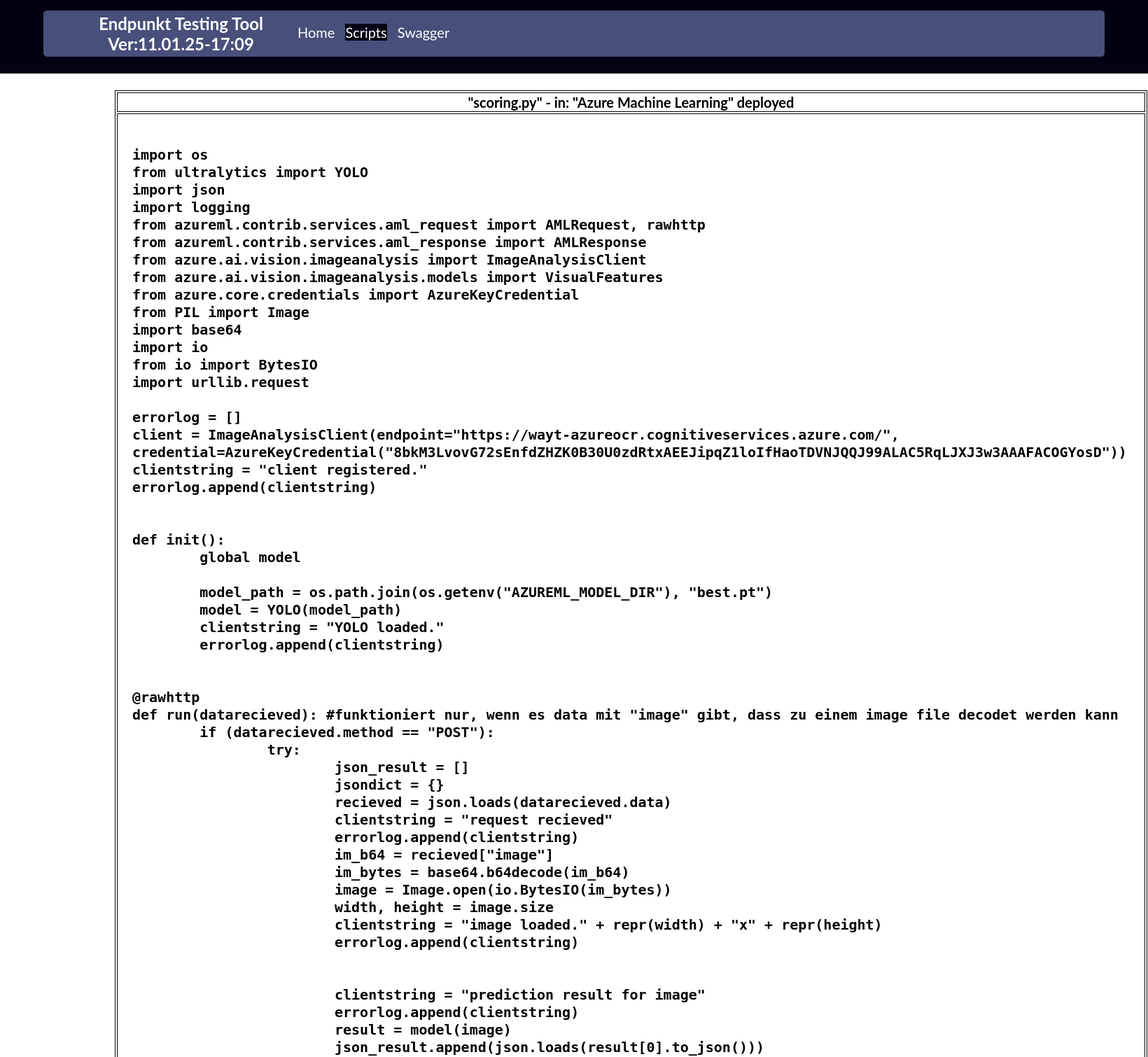
After one commit to Ekardzal/Beans-Deployment-Team, a Flask app: template Elias/Test_Share_AML-Endpoint-Testing-Tool/templates/test_show_scripts - Kopie.html in a window 1640 px wide. The commit adds this page. Shown: the top 1510 px of the page at 70% size. Run offline with Flask 3, Linux system fonts and the light colour scheme; the template is opened without the code that fills it, so the values that code supplies are empty.

Commit message:
Update - ETT

```diff
--- a/Elias/Test_Share_AML-Endpoint-Testing-Tool/requirements.txt
+++ b/Elias/Test_Share_AML-Endpoint-Testing-Tool/requirements.txt
@@ -1,3 +1,2 @@
 Flask==3.0.3
 pillow==11.1.0
-flask-swagger-ui==4.11.1
--- /dev/null
+++ b/Elias/Test_Share_AML-Endpoint-Testing-Tool/templates/test_show_scripts - Kopie.html
@@ -0,0 +1,163 @@
+<!DOCTYPE html>
+<html lang="de">
+<head>
+    <meta charset="UTF-8">
+    <meta name="viewport" content="width=device-width, initial-scale=1.0">
+    <title>Analyseergebnisse</title>
+	<style>
+		html {background-color:#white;}
+		body {font-family: 'Lato', sans-serif; overflow-x: hidden; width: 100vw; height: 100%; text-align: center; font-size: 10px; margin: 0px; padding: 0px;}
+		h1, h2, h3 {margin-left:10px; margin-right:10px;}
+		table {border:solid black 1px;}
+		th {border:solid black 1px; font-size:20px;}
+		td {border:solid black 1px;}
+		ul { width:90%; list-style-type:none; margin:0; overflow: hidden; background-color:#474F7A; top:0; margin-left:auto; margin-right:auto; border-radius:5px; }
+		li { float:left; font-family:'Trebuchet MS'; margin-left:15px; margin-top:7px; margin-bottom:7px;}
+		li a { color:white; text-align:center; text-decoration:none; font-size:20px; }
+		pre {text-align: left; margin-left: 20px; font-family: 'Courier New', monospace;}
+
+		.content {width:80%; height:auto; min-height:100vh; margin-left:auto; margin-right:auto;}
+		.image-preview {width:97%;min-width:97%;max-width:97%;height:50vh;min-height:50vh;max-height:50vh;margin-left:auto;margin-right:auto;object-fit:cover;padding:5px;}
+		.image-preview img {width:auto;height:auto;min-width:20vw;max-width:100%;max-height:100%;margin-right:auto;margin-left:auto;}
+
+		#JSON_response {height:100%; min-height:70vh; max-height:70vh; overflow-y:auto; padding:10px;}
+		#JSON_response li { display: flex; justify-content: left; align-items: left; height: 30px; margin: 2px 0; font-size:16px}
+
+		.banner {background-color:#010112; width:100vw; padding-top:3px; margin-left: auto; margin-right: auto;}
+		.fontlogo {font-weight:bold; font-size:24px; color:white; margin:4px; left:2%; float:left;}
+		.boxinvi {display: block; padding: 5px; border-radius:5px;}
+		.active {background-color: #010112;}
+		.rounded-button {padding: 10px 20px; font-size: 16px; color: #ffffff; background-color: rgba(0, 123, 255, 0.7); border: none; border-radius: 25px; cursor: pointer; box-shadow: 0px 4px 6px rgba(0, 0, 0, 0.1); transition: all 0.3s ease; margin-left:10px; margin-right:10px; }
+		.dropdown-content {display: none; position: absolute; background-color: #323244; box-shadow: 0px 8px 16px 0px rgba(0,0,0,0.2); z-index: 1; text-align:left; }
+		.dropdown-content li a {color: white; padding: 12px 16px; text-decoration: none; display: block;}
+		.dropdown-content a:hover {background-color: #010112;}
+		.dropdown:hover .dropdown-content {display: block;}
+		.dropdown:hover .dropbtn {background-color:#010112;}
+
+
+	</style>
+</head>
+<body>
+	<!--Banner MIDDLE-->
+	<div class="banner"><br>
+		<!--<hr width="100%" class="b1"></hr><br>-->
+		<!--LINKS TO ALL SITES-->
+		<ul>
+			<li><p></li>
+			<li><p>&nbsp;&nbsp;</li>
+			<a href="index.html"><p class="fontlogo">Endpunkt Testing Tool<br>Ver:11.01.25-17:09</p><br></a>
+			<li><p></li>
+			<li><p></li>
+			<li><a href="{{ url_for('index') }}">Home</a><!--ACTIVE--></li>
+			<div class="dropdown">
+				<li class="dropbtn">
+					<a class="white active" href="{{ url_for('show_scripts') }}">Scripts</a>
+					<div id="myDropdown" class="dropdown-content">
+						<div class="boxinvi">
+							<a class="white active" href="{{ url_for('show_scripts') }}">scoring.py</a><br>
+						</div>
+					</div>
+				</li>
+			</div>
+			<li><a href="/swagger" target="_blank">Swagger</a></li>
+		</ul>
+		<!--END LINKS TO ALL SITES-->
+		<br><br>
+	</div>
+	<div class="content">
+		<br><br>
+		<table>
+			<tr>
+				<th>
+					"scoring.py" - in: "Azure Machine Learning" deployed
+				</th>
+			</tr>
+			<tr>
+				<th>
+					<pre>
+						<code>
+import os
+from ultralytics import YOLO
+import json
+import logging
+from azureml.contrib.services.aml_request import AMLRequest, rawhttp
+from azureml.contrib.services.aml_response import AMLResponse
+from azure.ai.vision.imageanalysis import ImageAnalysisClient
+from azure.ai.vision.imageanalysis.models import VisualFeatures
+from azure.core.credentials import AzureKeyCredential
+from PIL import Image
+import base64
+import io
+from io import BytesIO
+import urllib.request
+
+errorlog = []
+client = ImageAnalysisClient(endpoint="https://wayt-azureocr.cognitiveservices.azure.com/",
+credential=AzureKeyCredential("8bkM3LvovG72sEnfdZHZK0B30U0zdRtxAEEJipqZ1loIfHaoTDVNJQQJ99ALAC5RqLJXJ3w3AAAFACOGYosD"))
+clientstring = "client registered."
+errorlog.append(clientstring)
+
+
+def init():
+	global model
+
+	model_path = os.path.join(os.getenv("AZUREML_MODEL_DIR"), "best.pt")
+	model = YOLO(model_path)
+	clientstring = "YOLO loaded."
+	errorlog.append(clientstring)
+
+
+@rawhttp
+def run(datarecieved): #funktioniert nur, wenn es data mit "image" gibt, dass zu einem image file decodet werden kann
+	if (datarecieved.method == "POST"):
+		try:
+			json_result = []
+			jsondict = {}
+			recieved = json.loads(datarecieved.data)
+			clientstring = "request recieved"
+			errorlog.append(clientstring)
+			im_b64 = recieved["image"]
+			im_bytes = base64.b64decode(im_b64)
+			image = Image.open(io.BytesIO(im_bytes))
+			width, height = image.size
+			clientstring = "image loaded." + repr(width) + "x" + repr(height)
+			errorlog.append(clientstring)
+
+
+			clientstring = "prediction result for image"
+			errorlog.append(clientstring)
+			result = model(image)
+			json_result.append(json.loads(result[0].to_json()))
+			clientstring = "dumping results."
+			errorlog.append(clientstring)
+			boxing = result[0].boxes.xyxy
+			for box in boxing:
+				clientstring = "finding text..."
+				errorlog.append(clientstring)
+				byted = BytesIO()
+				cropped = image.crop(box.tolist())
+				cropped.save(byted, recieved["ext"])
+				imagebytes = byted.getvalue()
+				OCRresult = client.analyze(image_data=imagebytes, visual_features=[VisualFeatures.READ])
+				json_result.append(OCRresult.as_dict())
+				#json.dump(OCRresult.as_dict(), json_result)
+				clientstring = "dumping text in json"
+				errorlog.append(clientstring)
+
+			jsondict = {"predictions:":json_result}
+			package = str.encode(json.dumps(jsondict))
+			return AMLResponse(package, 200)
+		except Exception as e:
+			logging.debug(repr(e))
+			return AMLResponse(("Interner Serverfehler. " + repr(e) + repr(errorlog)), 500)
+
+	else:
+		return AMLResponse("Fehlende oder ungueltige Eingabe", 400)
+						</code>
+					<pre>
+				</th>
+			</tr>
+		</table>
+	</div>
+</body>
+</html>
```
Also changed, not shown: Elias/Test_Share_AML-Endpoint-Testing-Tool/templates/index.html (added, +232 -0 lines), Elias/Test_Share_AML-Endpoint-Testing-Tool/templates/test_html_gui.html (+33 -12 lines), Elias/Test_Share_AML-Endpoint-Testing-Tool/templates/test_show_scripts.html (+42 -6 lines), Timo/scoring_12-01-25_19-45.py (renamed from Timo/scoring_1945.py).
